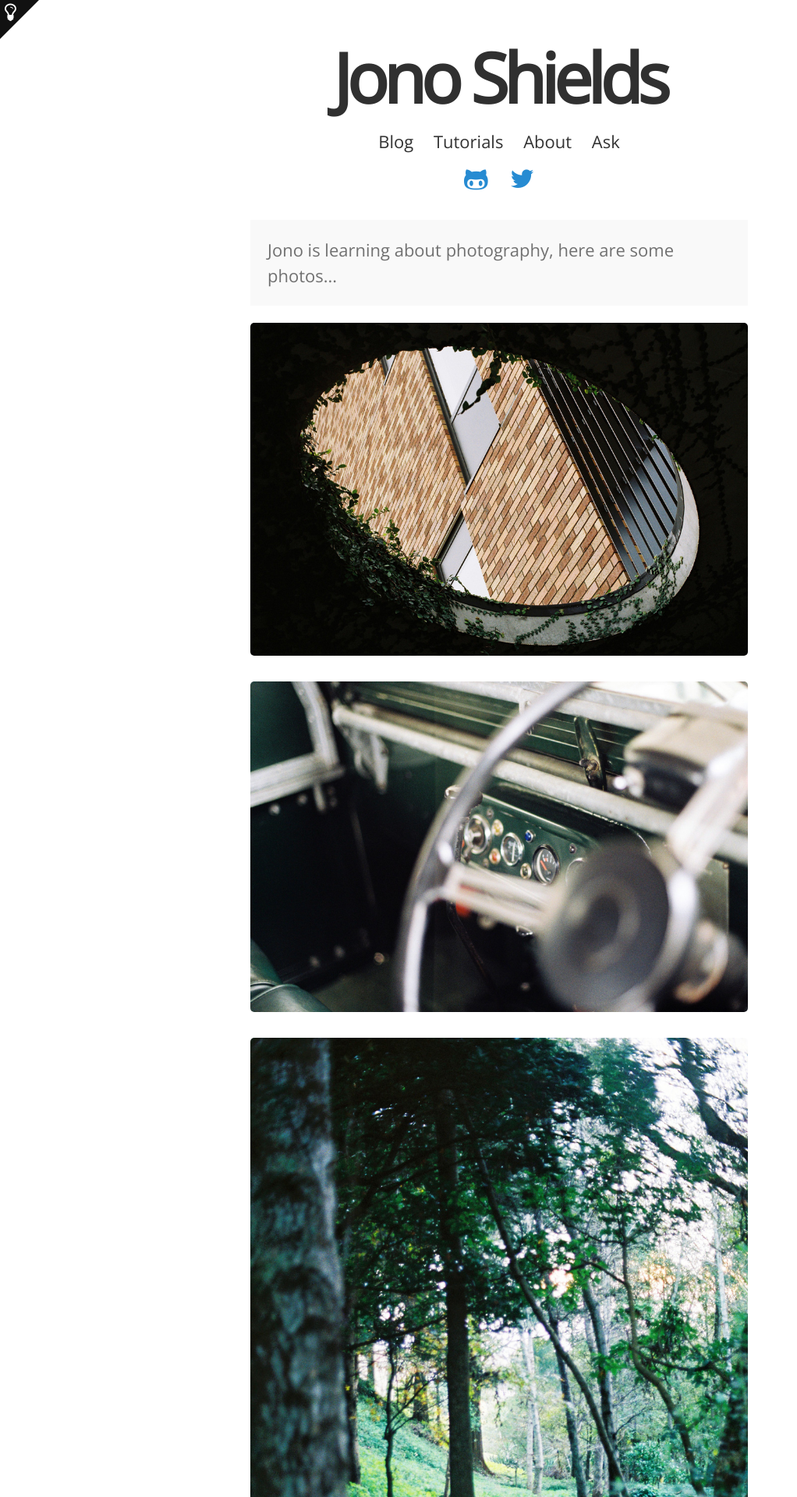
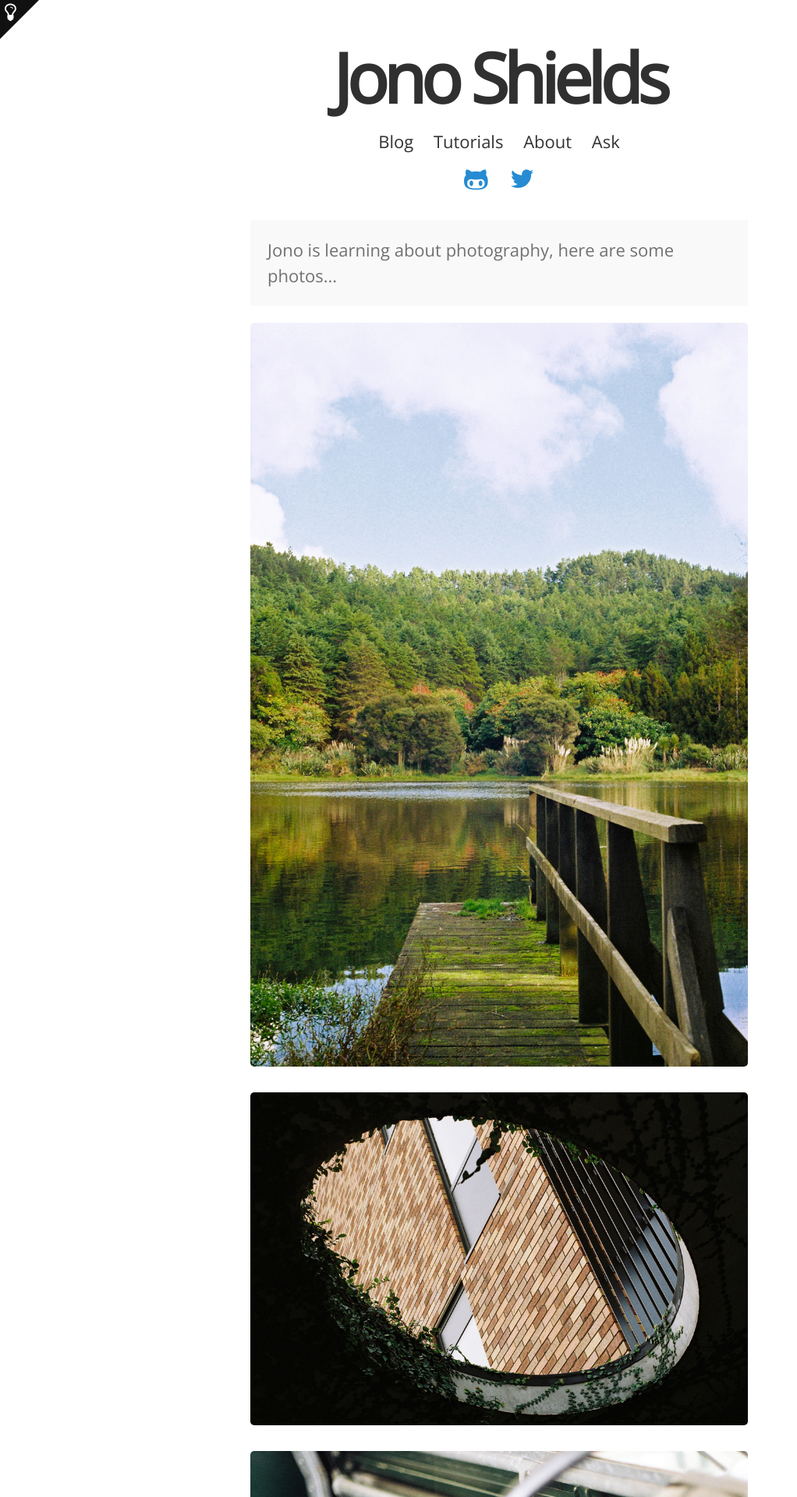
Before and after one commit to foopod/blog-2.0, a Jekyll site: the page built from photos.html, in a window 1280 px wide. Shown: the top 1920 px of the page at 78% size, without its empty margins (0-1022 px from the left). Built offline with Jekyll 4.4.1, drawn with Linux system fonts in a browser that asks for light colours; nearby versions of some CDN libraries.

Commit message:
Update photos.html

```diff
--- a/photos.html
+++ b/photos.html
@@ -6,6 +6,9 @@ description: I am learning about 35mm film photography, here are some photos I h
 <p class="message" style="overflow:hidden">
   Jono is learning about photography, here are some photos...
 </p>
+
+<a href="/public/images/photos/pier.jpeg"> <img src="/public/images/photos/pier.jpg" /></a>
+<br>
 
 <a href="/public/images/photos/hole.jpeg"> <img src="/public/images/photos/hole.jpg" /></a>
 <br>
```
